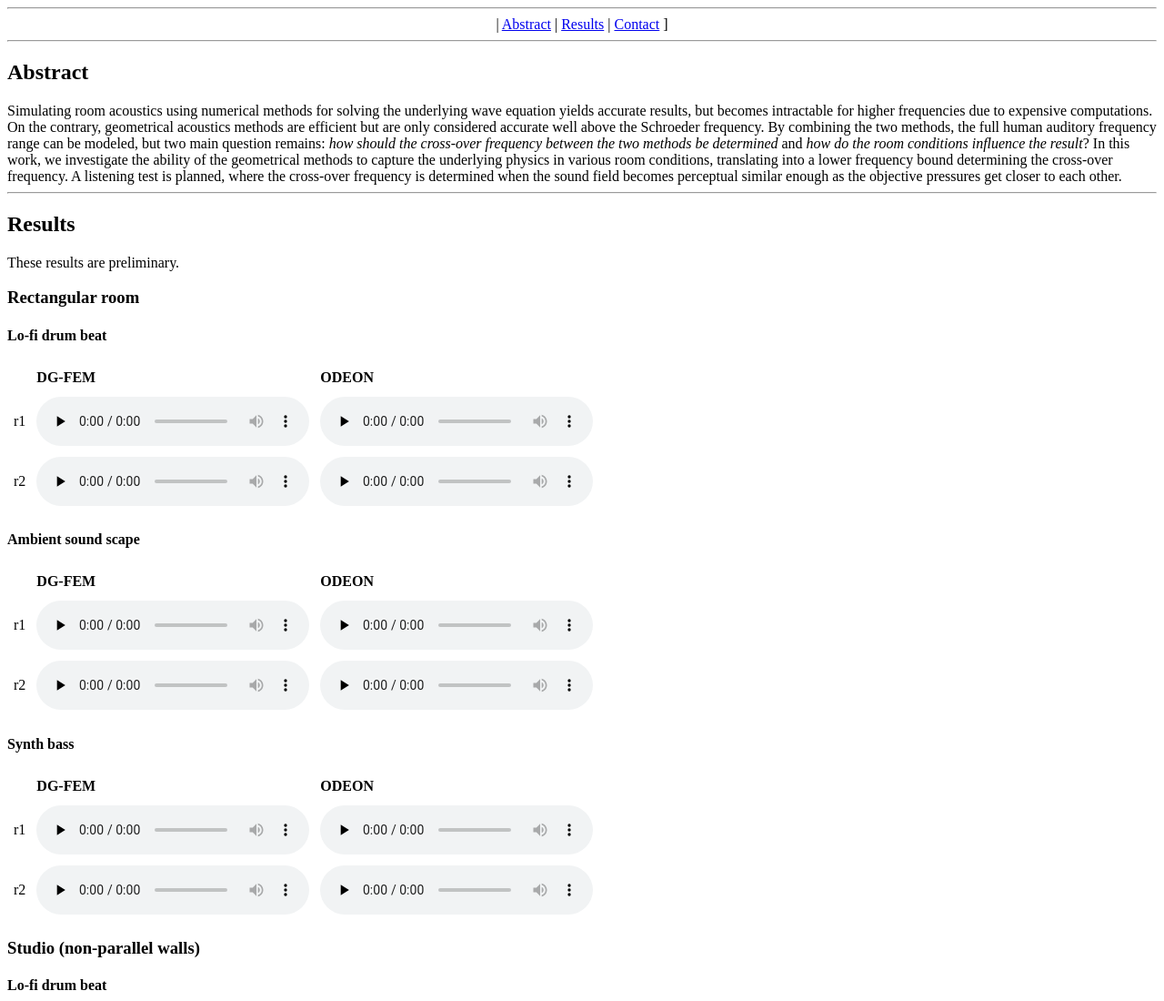
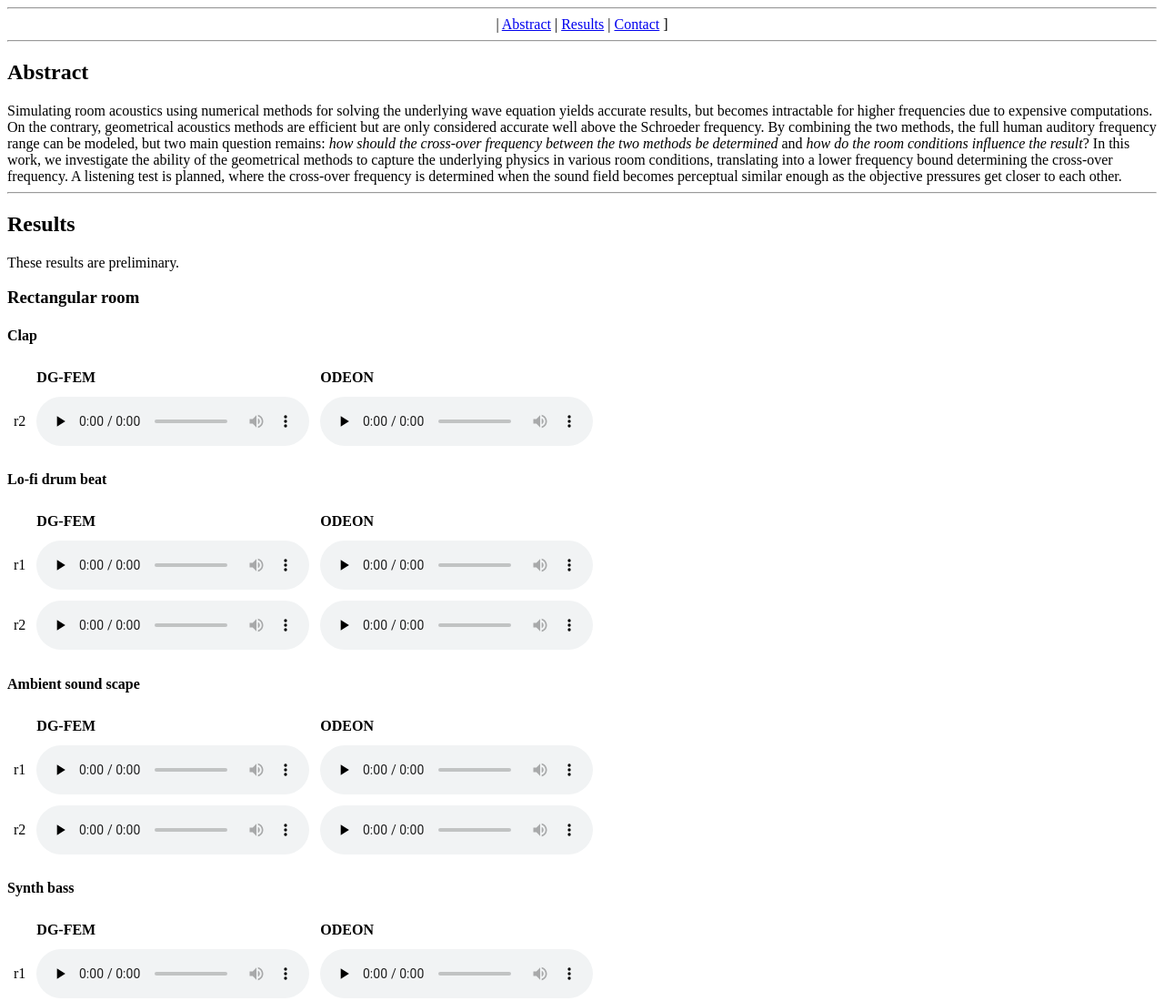
Before and after one commit to dtu-act/jnd-crossover-freq, a plain HTML site: page index.html in a window 1280 px wide. Shown: the top 1100 px of the page at 91% size. Drawn offline with Linux system fonts and the light colour scheme.

Commit message:
Add Clap results

```diff
--- a/index.html
+++ b/index.html
@@ -49,6 +49,25 @@
     These results are preliminary.
 
     <h3>Rectangular room</h3>
+    <h4>Clap</h4>
+    <table>
+        <tr>
+            <th></th>
+            <th>DG-FEM</th>
+            <th>ODEON</th>
+        </tr>
+        <tr>
+            <td>r2</td>
+            <td><audio controls preload="none">
+                <source
+                    src="https://jnd-crossover-freq.s3.eu-north-1.amazonaws.com/results/bedroom_clap_20hz_4000hz_01_DG.wav"
+                    type="audio/mpeg"> </audio></td>
+        <td><audio controls preload="none">
+                <source
+                    src="https://jnd-crossover-freq.s3.eu-north-1.amazonaws.com/results/bedroom_clap_20hz_4000hz_01_ODEON.wav"
+                    type="audio/mpeg"> </audio></td>
+        </tr>
+    </table>
     <h4>Lo-fi drum beat</h4>
     <table>
         <tr>
```
